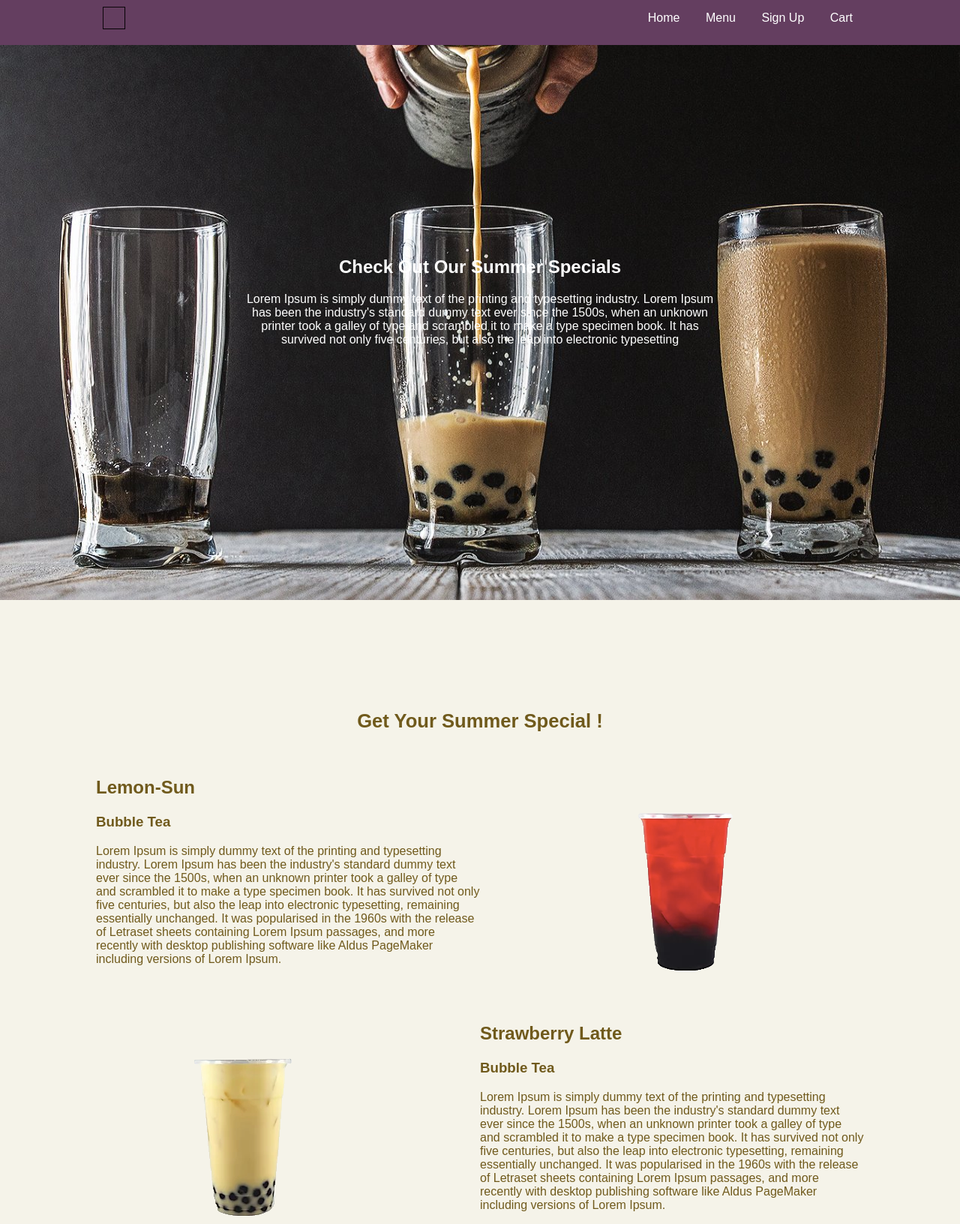
After one commit to dshafqat/IAT352-PA, a PHP site: page /home.php in a window 1280 px wide. The commit adds this page. Shown: the whole page at 75% size. Run offline with PHP 8.4, Linux system fonts and the light colour scheme; some libraries are stand-ins or nearby versions.

Commit message:
added home page

```diff
--- a/cart.php
+++ b/cart.php
@@ -17,6 +17,7 @@ require 'config.php';
 	<!-- Icon  links -->
 	<link rel="stylesheet" href="https://use.fontawesome.com/releases/v5.13.0/css/all.css">
 
+
 </head>
 	<header>
 		<nav>
@@ -26,9 +27,10 @@ require 'config.php';
 
 			<div class="menu">
 				<ul>
-					<li><a href="index.php">Home</a></li>
+					<li><a href="home.php">Home</a></li>
 					<li><a href="index.php">Menu</a></li>
 					<li><a href="sign-up.php">Sign Up</a></li>
+					<li><a href="cart.php">Cart</a></li>
 				</ul>
 			</div>
 
@@ -36,6 +38,8 @@ require 'config.php';
 	</header>
 <body>
 <div id="cartlist">
+
+
 <?php
 $sql = $conn->query("SELECT * FROM cart");
 $row_cnt = $sql->num_rows;
--- /dev/null
+++ b/home.php
@@ -0,0 +1,123 @@
+<head>
+	<meta charset="utf-8">
+	<title>Menu</title>
+
+	<link rel="stylesheet" href="css/main.css">
+	<link rel="stylesheet" href="css/normalize.css">
+	<link rel="stylesheet" href="css/layout.css">
+<!-- Import Font Awesome -->
+	<link rel="stylesheet" href="https://cdnjs.cloudflare.com/ajax/libs/font-awesome/4.7.0/css/font-awesome.min.css">
+	<!-- Icon  links -->
+	<link rel="stylesheet" href="https://use.fontawesome.com/releases/v5.13.0/css/all.css">
+</head>
+
+
+	<header>
+		<nav>
+			<div class="logo">
+				<img src="img/logo.png" alt="Brand design / Logo">
+			</div>
+
+			<div class="menu">
+				<ul>
+					<li><a href="home.php">Home</a></li>
+					<li><a href="index.php">Menu</a></li>
+					<li><a href="sign-up.php">Sign Up</a></li>
+					<li><a href="cart.php">Cart</a></li>
+				</ul>
+			</div>
+
+
+		</nav>
+
+
+		<div class="banner-area">
+			<div class="single-banner">
+				<div class="banner-img">
+					<img src="img/image1.jpg" alt="">
+				</div>
+
+				<div class="banner-text">
+					<h2>Check Out Our Summer Specials</h2>
+					<p>Lorem Ipsum is simply dummy text of the printing and typesetting industry. Lorem Ipsum has been the industry's standard dummy text ever since the 1500s, when an unknown printer took a galley of type and scrambled it to make a type specimen book. It has survived not only five centuries, but also the leap into electronic typesetting</p>
+				</div>
+			</div>
+		</div>
+
+	</header>
+
+	<section class="body_Style">
+
+		<!-- SlideShow Image 1
+		<section class="slideshow">
+			<div class="slider slider-1">
+				<div class="slider_item">
+					<img class="bigImage_styling mySlides" src="img/hotSales2.jpg" src="" alt="Hot Sales">
+				</div>
+			</div>
+		</section>  <!-- End of the Big image slideshow section -->
+
+		<section class="center_text style_text">
+			<h1>Get Your Summer Special !</h1>
+		</section>
+
+		<section>
+				<div class="main_container">
+
+					<div class="main_box">
+						<h2>Lemon-Sun</h2>
+						<h3 class="style_text">Bubble Tea</h3>
+							<p>Lorem Ipsum is simply dummy text of the printing and typesetting industry. Lorem Ipsum has been the industry's standard dummy text ever since the 1500s, when an unknown printer took a galley of type and scrambled it to make a type specimen book. It has survived not only five centuries, but also the leap into electronic typesetting, remaining essentially unchanged. It was popularised in the 1960s with the release of Letraset sheets containing Lorem Ipsum passages, and more recently with desktop publishing software like Aldus PageMaker including versions of Lorem Ipsum.</p>
+					</div>
+
+					<div class="main_box">
+						<a href="product2.html"><img class="main_box_img1" src="img/bubbleTea/bubble_tea_2.png" alt="Bubble Tea image."></a>
+					</div>
+
+				</div>
+		</section> <!-- End of first product section -->
+
+		<section>
+				<div class="main_container">
+					<div class="main_box">
+						<a href="product3.html"><img class="main_box_img2" src="img/bubbleTea/bubble_tea_3.png" alt="Bubble Tea image."></a>
+					</div>
+
+					<div class="main_box">
+						<h2>Strawberry Latte</h2>
+						<h3 class="style_text">Bubble Tea</h3>
+							<p>Lorem Ipsum is simply dummy text of the printing and typesetting industry. Lorem Ipsum has been the industry's standard dummy text ever since the 1500s, when an unknown printer took a galley of type and scrambled it to make a type specimen book. It has survived not only five centuries, but also the leap into electronic typesetting, remaining essentially unchanged. It was popularised in the 1960s with the release of Letraset sheets containing Lorem Ipsum passages, and more recently with desktop publishing software like Aldus PageMaker including versions of Lorem Ipsum.</p>
+					</div>
+				</div>
+		</section> <!-- End of second product section -->
+
+		<section>
+			<!-- <button onclick="scrollToTop()" id="scroll-btn" title="Go to top">&#8679;</button> -->
+			<!-- <script>
+				window.onscroll = function()
+				{
+				    if (document.body.scrollTop > 20 || document.documentElement.scrollTop > 20)
+				    {
+				    	document.getElementById("scroll-btn").style.display = "block";
+				    }
+				    else
+				    {
+				    	document.getElementById("scroll-btn").style.display = "none";
+				    }
+				};
+
+				function scrollToTop()
+				{
+				    document.body.scrollTop = 0;
+				    document.documentElement.scrollTop = 0;
+				}
+			</script>
+		</section> -->
+
+	</section> <!-- End of The body sections -->
+
+</body>
+
+
+
+</html>
--- a/product-info.php
+++ b/product-info.php
@@ -27,9 +27,10 @@ require 'config.php';
 
 			<div class="menu">
 				<ul>
-					<li><a href="index.php">Home</a></li>
+					<li><a href="home.php">Home</a></li>
 					<li><a href="index.php">Menu</a></li>
 					<li><a href="sign-up.php">Sign Up</a></li>
+					<li><a href="cart.php">Cart</a></li>
 				</ul>
 			</div>
 		<?php
--- a/sign-up.php
+++ b/sign-up.php
@@ -22,9 +22,10 @@
 
 			<div class="menu">
 				<ul>
-					<li><a href="index.php">Home</a></li>
+					<li><a href="home.php">Home</a></li>
 					<li><a href="index.php">Menu</a></li>
 					<li><a href="sign-up.php">Sign Up</a></li>
+					<li><a href="cart.php">Cart</a></li>
 				</ul>
 			</div>
 		</nav>
@@ -58,6 +59,7 @@
 				<input type="submit" name="submit" value="Submit" />
 				</form>
 				</div>
+
 
 <!-- Empty variables check-->
 <?php
```
Also changed, not shown: index.php (+5 -14 lines), img/image1.jpg (added).
